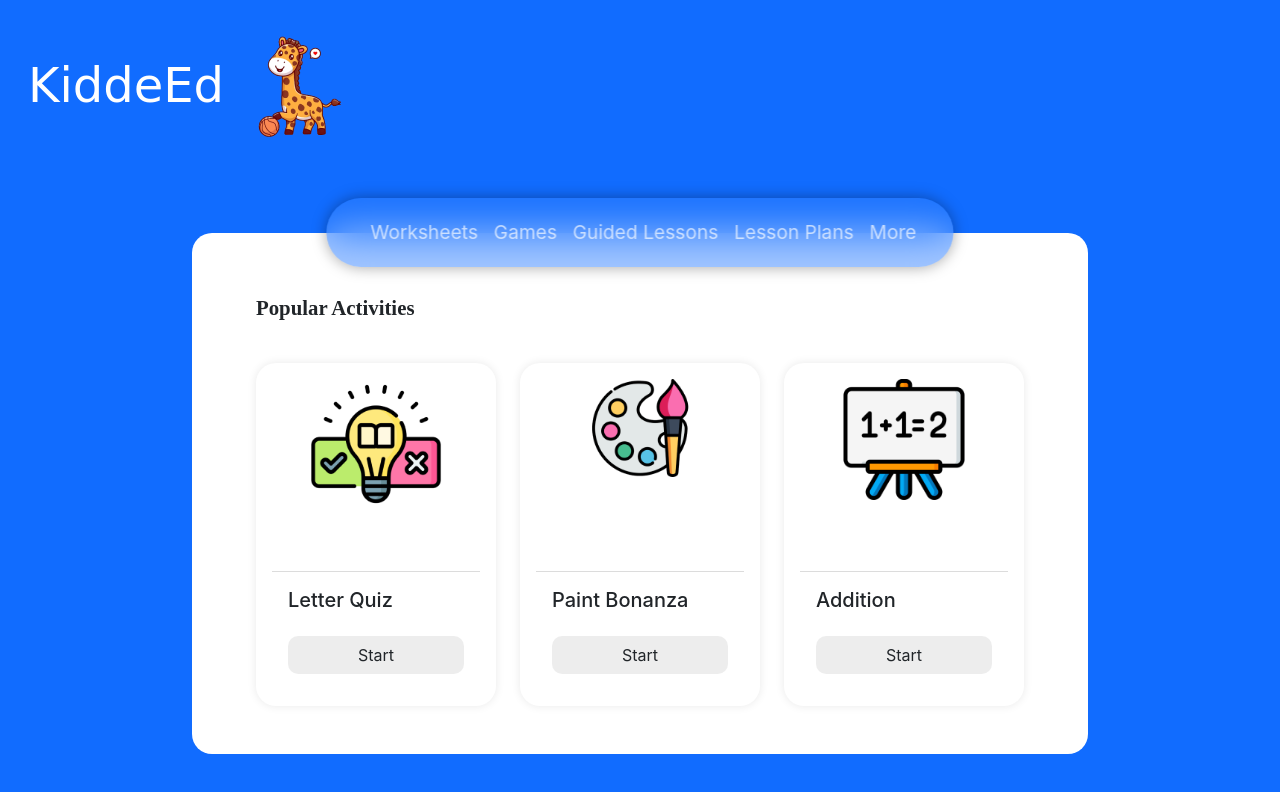
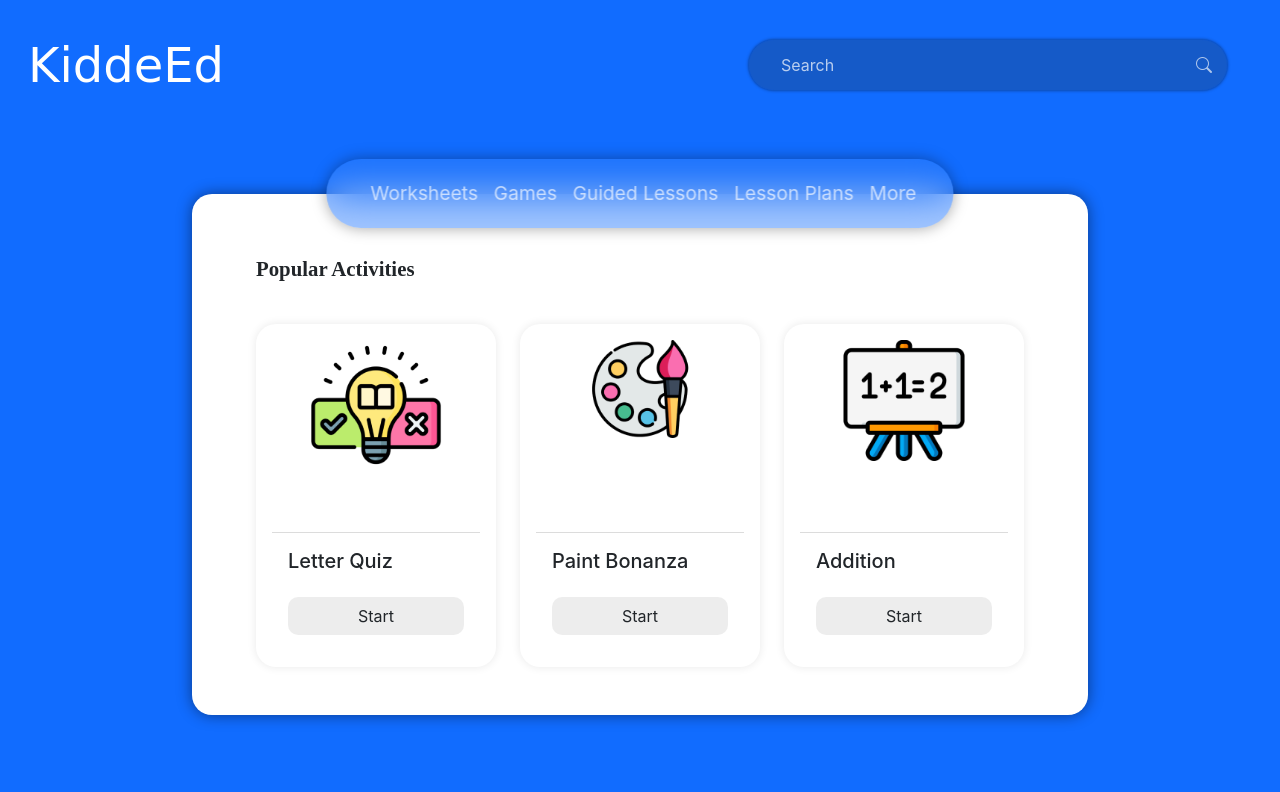
Before and after one commit to kORzix/KiddieEd-react-frontend, a React (Create React App) app: page / in a window 1280 px wide. Shown: the top 792 px of the page. Built offline with nearby package versions, Linux system fonts and the light colour scheme; a web font is replaced by a local one.

Commit message:
Add search bar

```diff
--- a/public/index.html
+++ b/public/index.html
@@ -11,6 +11,7 @@
     />
     <link rel="apple-touch-icon" href="%PUBLIC_URL%/logo192.png" />
     <link href="https://cdn.jsdelivr.net/npm/bootstrap@5.0.2/dist/css/bootstrap.min.css" rel="stylesheet" integrity="sha384-EVSTQN3/azprG1Anm3QDgpJLIm9Nao0Yz1ztcQTwFspd3yD65VohhpuuCOmLASjC" crossorigin="anonymous">
+    <link rel="stylesheet" href="https://cdn.jsdelivr.net/npm/bootstrap-icons/font/bootstrap-icons.css">
     <script src="https://cdn.jsdelivr.net/npm/bootstrap@5.0.2/dist/js/bootstrap.bundle.min.js" integrity="sha384-MrcW6ZMFYlzcLA8Nl+NtUVF0sA7MsXsP1UyJoMp4YLEuNSfAP+JcXn/tWtIaxVXM" crossorigin="anonymous"></script>
     <link rel="stylesheet" href="https://fonts.googleapis.com/css2?family=Kiddosy&display=swap">
 
--- a/src/App.js
+++ b/src/App.js
@@ -9,9 +9,12 @@ function App() {
     <div className="App">
         <div className="m-">
           <nav className="navbar navbar-expand-md navbar-dark">
-            <div className="container-fluid d-flex justify-content-start align-items-center">
+            <div className="container-fluid d-flex justify-content-between align-items-center">
               <Link to="/login" className="navbar-brand" style={{ fontFamily: "'Comic Sans MS', sans-serif", fontSize: '3em'}}>KiddeEd</Link>
-              <img src={loginNav} alt="Login" className="img-fluid" />
+              <div className="search-bar">
+                <input type="text" className="form-control" placeholder="Search" />
+                <span className="search-icon"><i className="bi bi-search"></i></span>
+              </div>
             </div>
           </nav>
         </div>
--- a/src/index.css
+++ b/src/index.css
@@ -79,6 +79,7 @@ code {
   background-color: white;
   border-radius: 20px;
   position: relative;
+  box-shadow: 0 0 15px 0px #00000077;
 }
 
 .App .container h3{
@@ -160,3 +161,44 @@ code {
   color: #ffffff;
   transform: scale(1.1);
 }
+
+
+/* styles.css */
+.search-bar {
+  position: relative;
+  display: inline-flex;
+  align-items: center;
+  margin-right: 1.5em;
+}
+
+.search-bar input {
+  border: 0px;
+  width: 30em;
+  background-color: rgba(38, 38, 38, 0.251);
+  border: none;
+  border: 1px solid rgba(0, 0, 0, 0.212);
+  box-shadow: 0px 0px 3px 0px #00000056;
+  padding: 0.8rem 2rem;
+  border-radius: 30px;
+  color: white;
+  transition: 0.5s;
+}
+
+.search-bar input::placeholder {
+  color: rgba(255, 255, 255, 0.7); /* Change this color as needed */
+}
+
+.search-bar input:focus {
+  background-color: rgba(194, 194, 194, 0.251);
+  border: 1px solid rgba(194, 194, 194, 0.251);
+  box-shadow: 0px 0px 10px 0px #0000003d;
+  color: white;
+}
+
+.search-icon {
+  position: absolute;
+  right: 1em;
+  top: 50%;
+  transform: translateY(-50%);
+  color: rgba(255, 255, 255, 0.659);
+}
```
